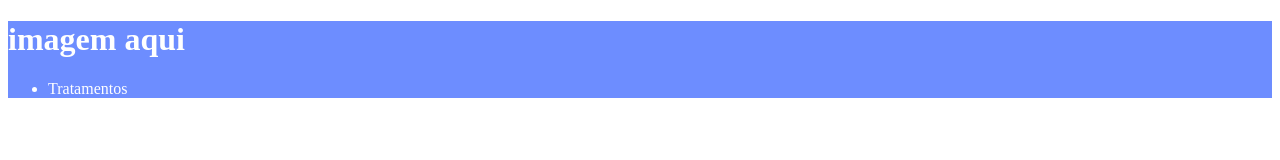
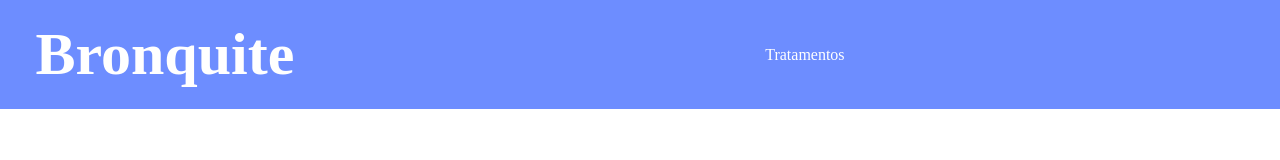
Before and after one commit to lchemure/site-bronquite, a plain HTML site: page index.html in a window 1280 px wide. Drawn offline with Linux system fonts and the light colour scheme.

Commit message:
cabecalho esta completo

```diff
--- a/index.html
+++ b/index.html
@@ -7,10 +7,10 @@
     <link rel="stylesheet" href="style.css">
 </head>
 <body>
-    <header>
-        <h1>imagem aqui</h1>
-        <ul>
-            <li>Tratamentos</li>
+    <header class="cabecalho">
+        <h1 class="cabecalho-texto">Bronquite</h1>
+        <ul class="cabecalho-lista">
+            <li class="cabecalho-lista-item">Tratamentos</li>
         </ul>
     </header>
 
--- a/style.css
+++ b/style.css
@@ -1,4 +1,25 @@
-header{
+*{
+    margin: 0;
+    padding: 0;
+
+
+}
+
+.cabecalho {
     background-color: #6D8DFF;
     color: white;
+    display: flex;
+    justify-content: space-around;
+    align-items: center;
+    padding: 20px 0px;
+
 }
+
+.cabecalho-texto{
+    font-size: 60px;
+}
+
+.cabecalho-lista-item{
+    display: inline-block;
+    margin: 0px 400px;
+}
```
